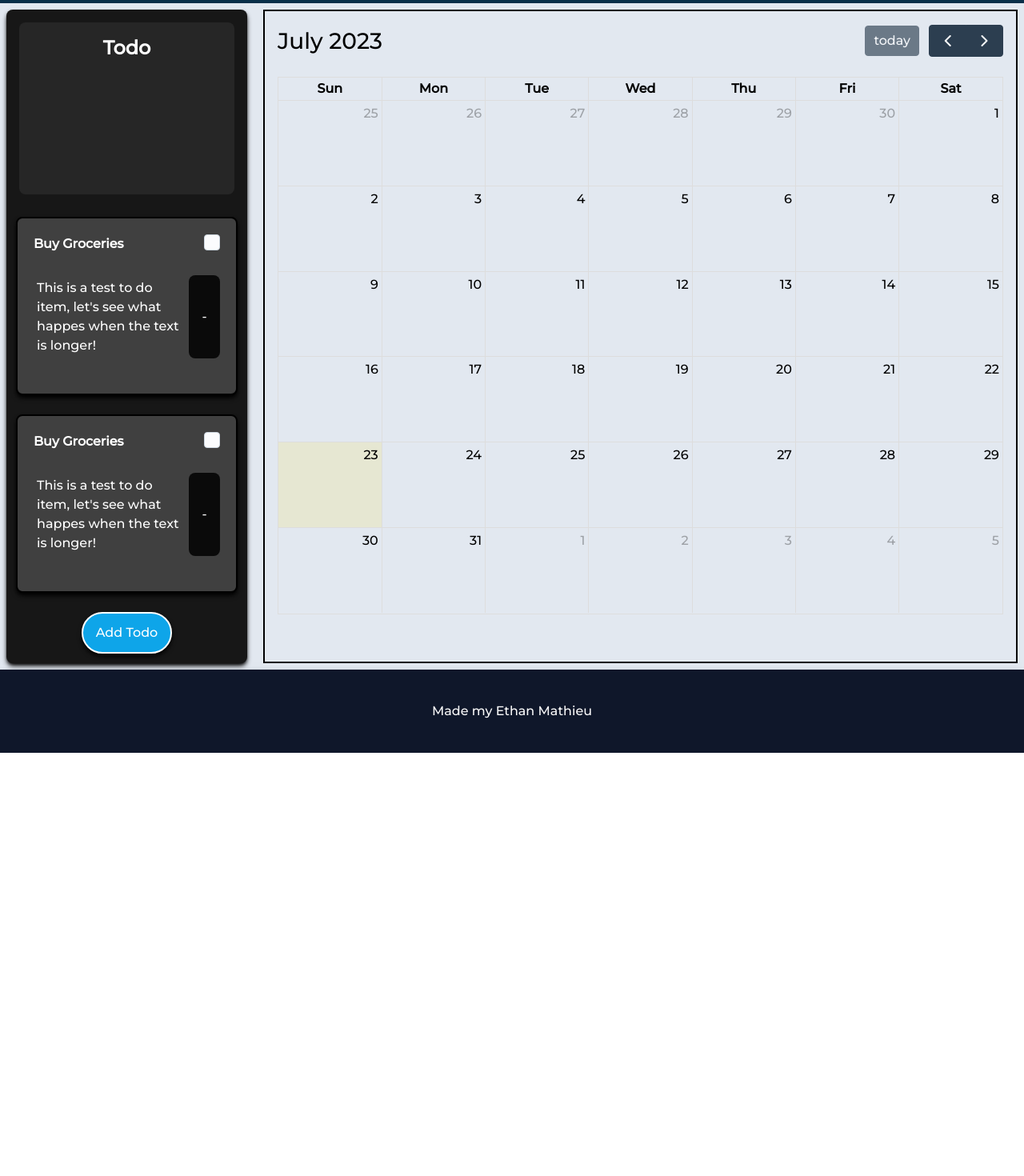
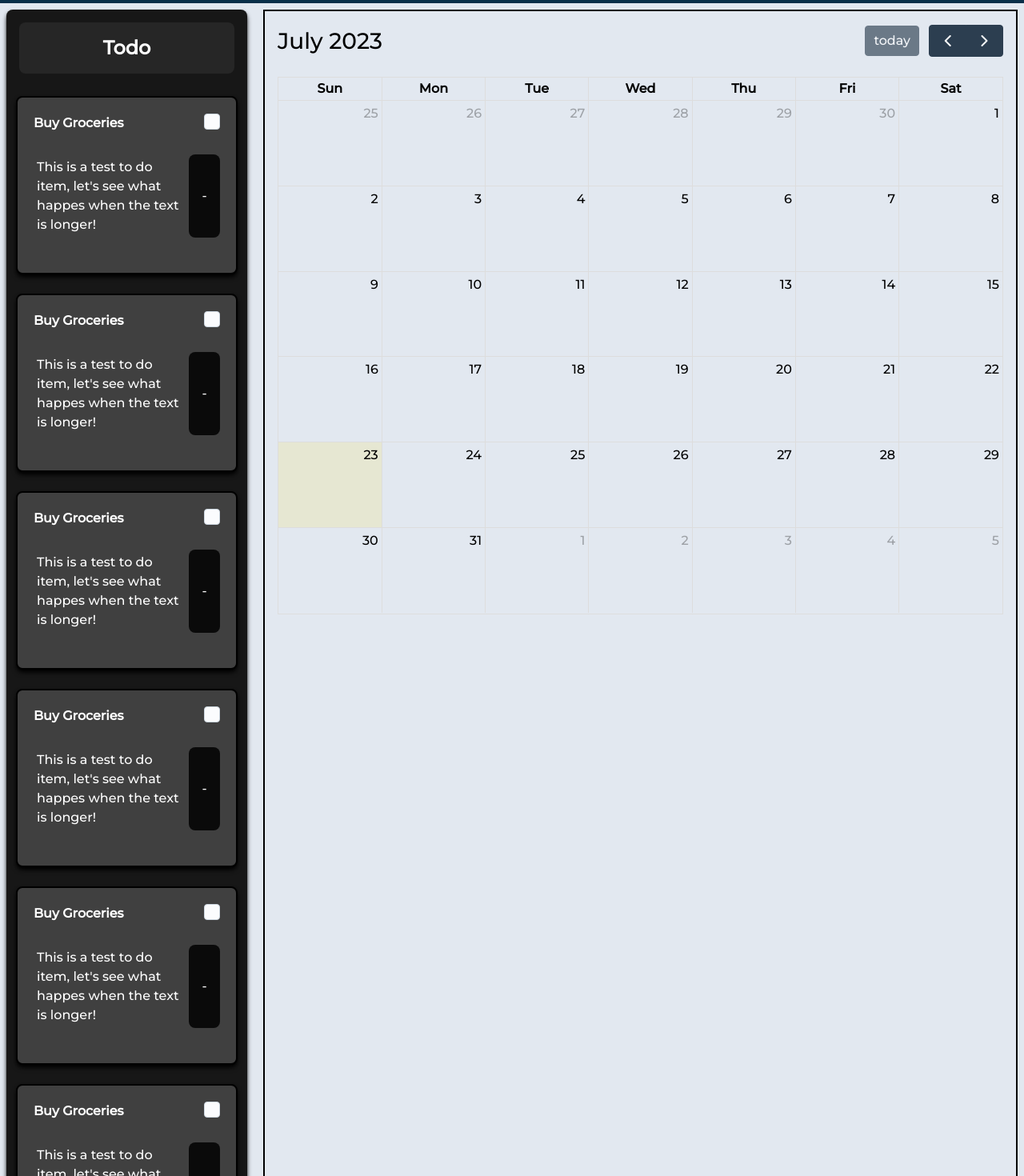
Before and after one commit to emath12/Blockd, a Next.js app: page / in a window 1280 px wide. Shown: the part 120-1590 px from the top of the page at 80% size. Before the commit the page ends 1061 px from the top, so only its background shows below. Built offline with nearby package versions, Linux system fonts and the light colour scheme.

Commit message:
handled error where the size of the todo was incorrect

```diff
--- a/src/app/Todo/Todo.tsx
+++ b/src/app/Todo/Todo.tsx
@@ -11,16 +11,36 @@ function Todo() {
   return (
     <div className=
     "bg-neutral-900 rounded-lg border-solid border-neutral-50 shadow-[#000000] shadow-md m-2 col-start-1 col-span-1 row-start-1 row-span-4 flex flex-col">
+      <h1 className="m-4 bg-neutral-800 text-white rounded-lg p-4 text-2xl font-extrabold text-center">
+        Todo
+      </h1>
       <div className="row-start-1 row-span-3 grid grid-rows-3">
-
-          <h1 className="m-4 bg-neutral-800 text-white rounded-lg p-4 text-2xl font-extrabold text-center">
-            Todo
-          </h1>
+          <TodoItem
+            title={"Buy Groceries"}
+            text={"This is a test to do item, let's see what happes when the text is longer!"}
+          />
+             <TodoItem
+            title={"Buy Groceries"}
+            text={"This is a test to do item, let's see what happes when the text is longer!"}
+          />
 
           <TodoItem
             title={"Buy Groceries"}
             text={"This is a test to do item, let's see what happes when the text is longer!"}
           />
+             <TodoItem
+            title={"Buy Groceries"}
+            text={"This is a test to do item, let's see what happes when the text is longer!"}
+          />     <TodoItem
+          title={"Buy Groceries"}
+          text={"This is a test to do item, let's see what happes when the text is longer!"}
+        />     <TodoItem
+        title={"Buy Groceries"}
+        text={"This is a test to do item, let's see what happes when the text is longer!"}
+      />     <TodoItem
+      title={"Buy Groceries"}
+      text={"This is a test to do item, let's see what happes when the text is longer!"}
+    />
           <TodoItem
             title={"Buy Groceries"}
             text={"This is a test to do item, let's see what happes when the text is longer!"}
```
